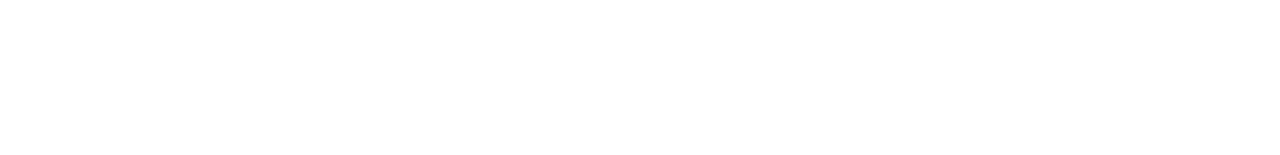
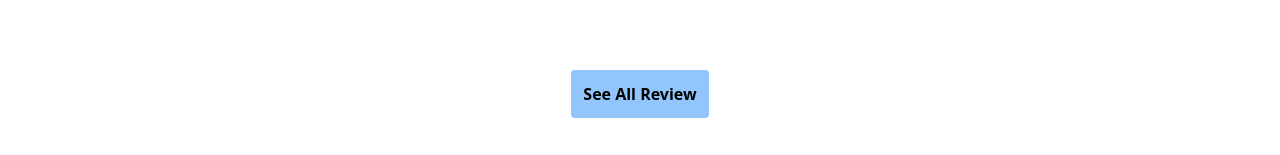
Before and after one commit to FazleRahmanEvan/BagPack, a React (Create React App) app: page / in a window 1280 px wide. Shown: the part 1578-1733 px from the top of the page. Before the commit the page ends 1648 px from the top, so only its background shows below. Built offline with nearby package versions, Linux system fonts and the light colour scheme.

Commit message:
button review added

```diff
--- a/src/componenets/Home/Home.js
+++ b/src/componenets/Home/Home.js
@@ -1,4 +1,5 @@
 import React from 'react';
+import { Link } from 'react-router-dom';
 import CustomerReview from '../CustomerReview/CustomerReview';
 
 import './Home.css';
@@ -28,10 +29,12 @@
           </div>
         </div>
         <div className="mt-10 flex justify-center">
+
         <CustomerReview></CustomerReview>
 
         </div>
 
+              <Link to ="/customerreview"><button className="mt-10  bg-blue-300 rounded p-3 font-bold">See All Review</button></Link>
 
       </div>
     );
--- /dev/null
+++ b/src/componenets/Not Found/NotFound.js
@@ -0,0 +1,11 @@
+import React from 'react';
+
+const NotFound = () => {
+    return (
+        <div className="font-bold flex justify-center text-lg mt-10">
+      <h2>404 Not Found Data. Reload the Specific url</h2>
+    </div>
+    );
+};
+
+export default NotFound;
```
